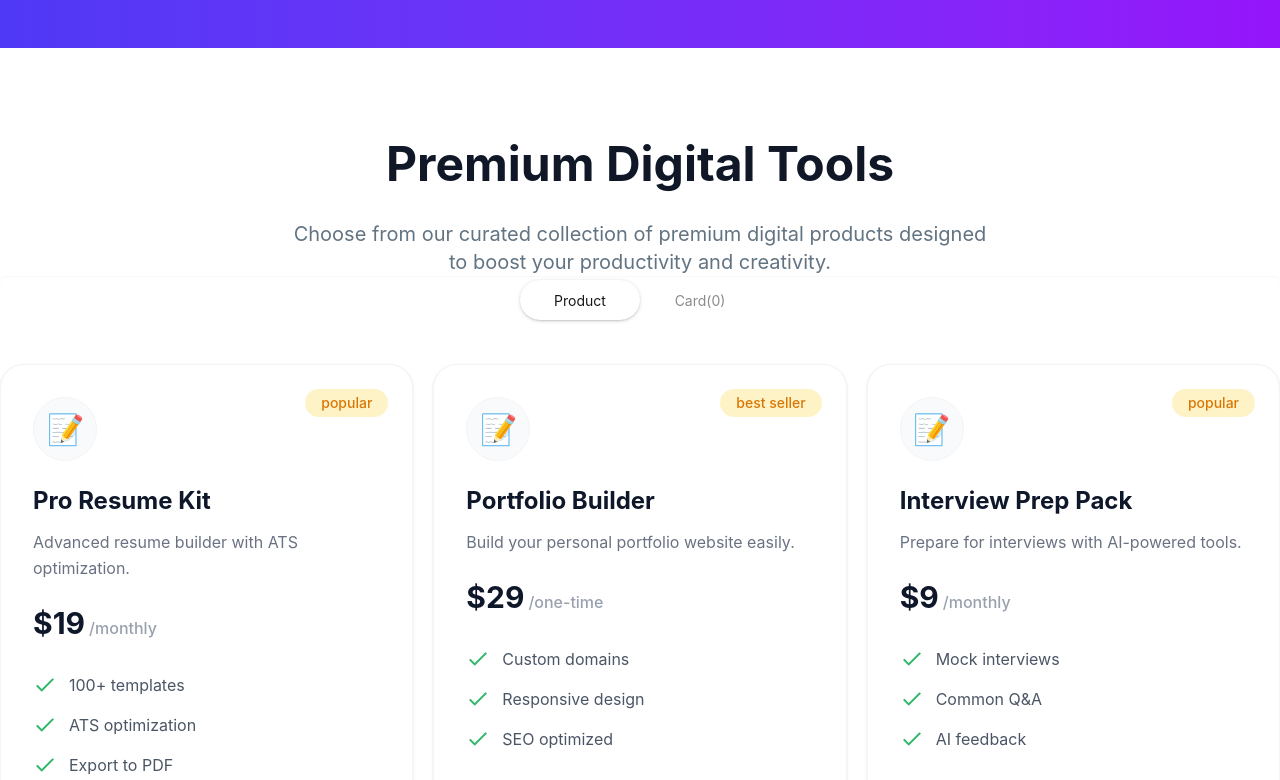
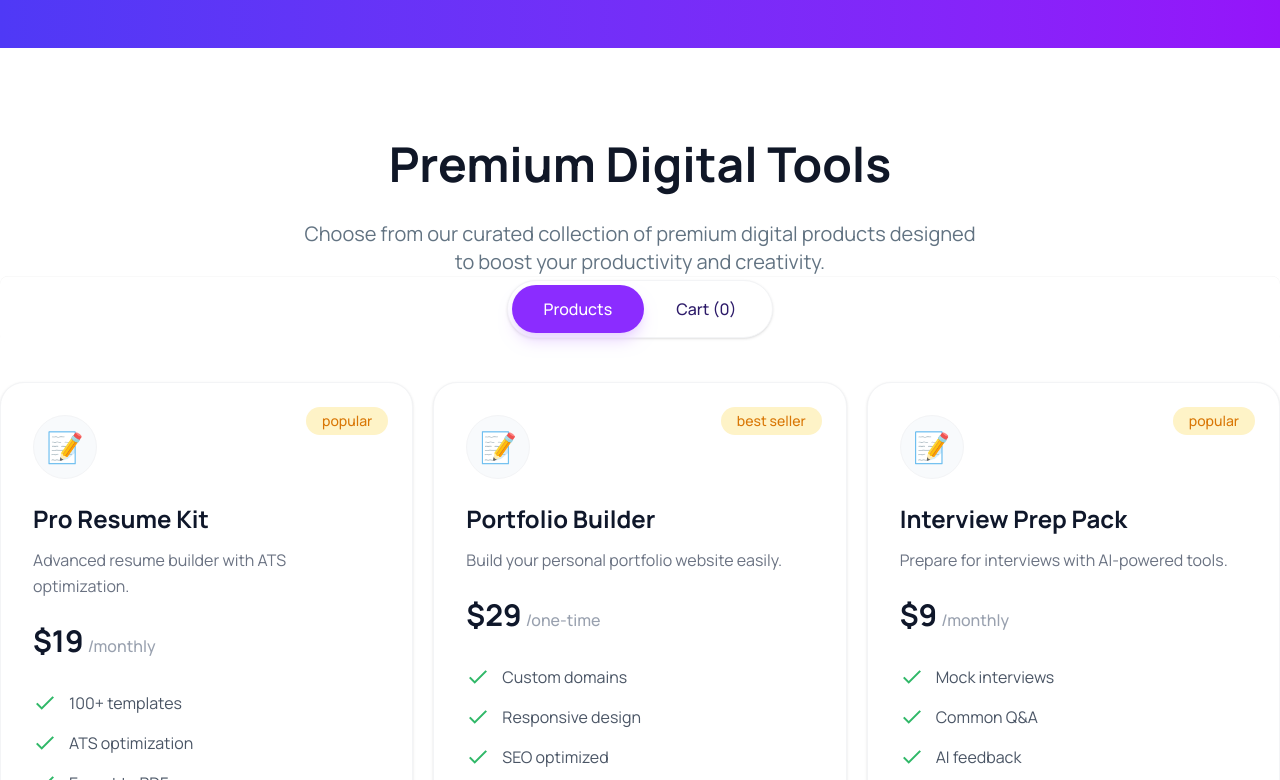
Before and after one commit to Haolader91/Assignment-Six, a React (Vite) app: page / in a window 1280 px wide. Shown: the part 914-1694 px from the top of the page. Built offline with nearby package versions, Linux system fonts and the light colour scheme.

Commit message:
issues solved

```diff
--- a/src/App.jsx
+++ b/src/App.jsx
@@ -11,8 +11,8 @@ import Pricing from "./components/MainBody/Pricing/Pricing";
 import { useState } from "react";
 import { ToastContainer } from "react-toastify";
 
-const ProductsCardDataPromise = fetch("../public/ProductsCardData.json").then(
-  (res) => res.json(),
+const ProductsCardDataPromise = fetch("/ProductsCardData.json").then((res) =>
+  res.json(),
 );
 function App() {
   const [activeTab, setActiveTab] = useState("Products");
--- a/src/components/MainBody/Card/CardData/CardData.jsx
+++ b/src/components/MainBody/Card/CardData/CardData.jsx
@@ -17,7 +17,6 @@ const CardData = ({ itemCard, setItemCard }) => {
   };
   return (
     <div className="container mx-auto px-4 py-10">
-      {/* Main Container */}
       <div className="max-w-4xl mx-auto bg-white border border-gray-100 rounded-[2.5rem] p-8 md:p-12 shadow-sm">
         <h2 className="text-2xl font-bold text-[#101727] mb-8">Your Cart</h2>
 
@@ -29,7 +28,6 @@ const CardData = ({ itemCard, setItemCard }) => {
           </>
         ) : (
           <>
-            {/* Cart Items List */}
             {itemCard.map((item) => (
               <div className="space-y-4">
                 {/* Item 1 */}
@@ -55,7 +53,6 @@ const CardData = ({ itemCard, setItemCard }) => {
               </div>
             ))}
 
-            {/* Total & Checkout Section */}
             <div className="mt-10 pt-8 border-t border-gray-100">
               <div className="flex justify-between items-center mb-10">
                 <span className="text-gray-500 text-lg">Total:</span>
--- a/src/components/MainBody/Card/CardToggling/CardToggling.jsx
+++ b/src/components/MainBody/Card/CardToggling/CardToggling.jsx
@@ -4,21 +4,31 @@ const CardToggling = ({ activeTab, setActiveTab, itemCard }) => {
   console.log(activeTab);
   return (
     <div className="tabs tabs-box bg-transparent justify-center">
-      <input
-        type="radio"
-        name="my_tabs_1"
-        className="tab rounded-full w-30"
-        aria-label="Product"
-        defaultChecked
-        onClick={() => setActiveTab("Products")}
-      />
-      <input
-        type="radio"
-        name="my_tabs_1"
-        className="tab rounded-full w-30"
-        aria-label={`Card(${itemCard.length})`}
-        onClick={() => setActiveTab("Card")}
-      />
+      <div className="inline-flex items-center bg-white border border-gray-100 rounded-full p-1 shadow-sm">
+        {/* Products Button */}
+        <button
+          onClick={() => setActiveTab("Products")}
+          className={`px-8 py-3 rounded-full font-medium transition-all duration-300 ${
+            activeTab === "Products"
+              ? "bg-[#8B2CFF] text-white shadow-lg shadow-purple-200"
+              : "bg-transparent text-[#2D1B69] hover:bg-gray-50"
+          }`}
+        >
+          Products
+        </button>
+
+        {/* Cart Button */}
+        <button
+          onClick={() => setActiveTab("Card")}
+          className={`px-8 py-3 rounded-full font-medium transition-all duration-300 ${
+            activeTab === "Card"
+              ? "bg-[#8B2CFF] text-white shadow-lg shadow-purple-200"
+              : "bg-transparent text-[#2D1B69] hover:bg-gray-50"
+          }`}
+        >
+          Cart ({itemCard.length})
+        </button>
+      </div>
     </div>
   );
 };
--- a/src/components/MainBody/Card/ProductsCardData/ProductsCardData.jsx
+++ b/src/components/MainBody/Card/ProductsCardData/ProductsCardData.jsx
@@ -5,8 +5,15 @@ import { toast } from "react-toastify";
 const CardData = ({ data, idx, itemCard, setItemCard }) => {
   const [isBuyNow, setIsBuyNow] = useState(false);
   const handlerBuyNow = () => {
-    (setIsBuyNow(true), setItemCard([...itemCard, data]));
+    setIsBuyNow(true);
+
+    const isFound = itemCard.find((item) => item.id === data.id);
+    if (isFound) {
+      toast.error("Already added");
+      return;
+    }
     toast("Buy now!");
+    setItemCard([...itemCard, data]);
   };
   return (
     <div key={idx}>
--- a/src/index.css
+++ b/src/index.css
@@ -1,2 +1,7 @@
+@import url("https://fonts.googleapis.com/css2?family=Manrope:wght@200..800&display=swap");
 @import "tailwindcss";
 @plugin "daisyui";
+
+* {
+  font-family: "Manrope", sans-serif;
+}
```
